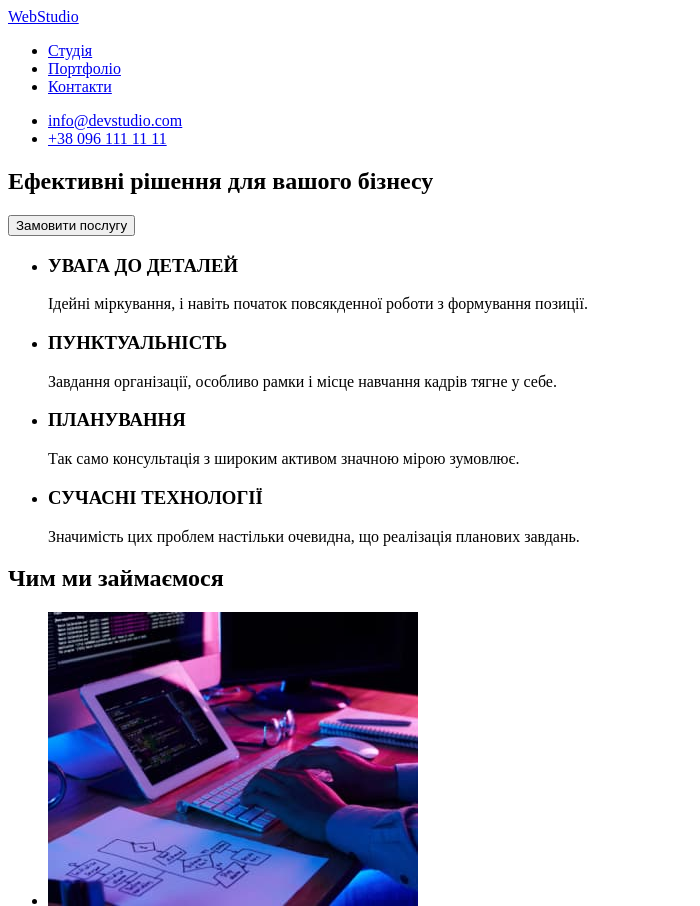
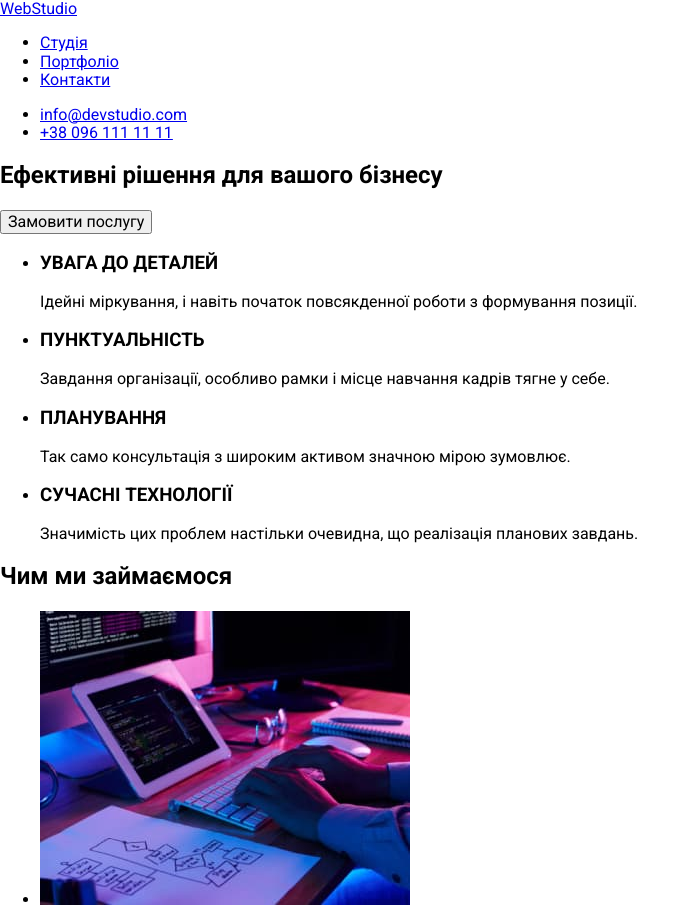
Before and after one commit to AnatoliiKobzar/goit-markup-hw-02, a plain HTML site: page index.html in a window 1280 px wide. Shown: the top 906 px of the page, without its empty margins (0-700 px from the left). Drawn offline with nearby package versions, Linux system fonts and the light colour scheme.

Commit message:
Подключает нормалайз

```diff
--- a/css/styles.css
+++ b/css/styles.css
@@ -0,0 +1,7 @@
+:root{
+    --main-font: 'Roboto', sans-serif;
+}
+
+body{
+    font-family: var(--main-font)
+}
--- a/index.html
+++ b/index.html
@@ -6,6 +6,9 @@
     <meta http-equiv="X-UA-Compatible" content="IE=edge">
     <meta name="viewport" content="width=device-width, initial-scale=1.0">
     <title>WebStudio</title>
+    <link rel="stylesheet" href="https://cdnjs.cloudflare.com/ajax/libs/modern-normalize/1.1.0/modern-normalize.min.css"
+        integrity="sha512-wpPYUAdjBVSE4KJnH1VR1HeZfpl1ub8YT/NKx4PuQ5NmX2tKuGu6U/JRp5y+Y8XG2tV+wKQpNHVUX03MfMFn9Q=="
+        crossorigin="anonymous" referrerpolicy="no-referrer" />
     <link rel="preconnect" href="https://fonts.googleapis.com">
     <link rel="preconnect" href="https://fonts.gstatic.com" crossorigin>
     <link
```
